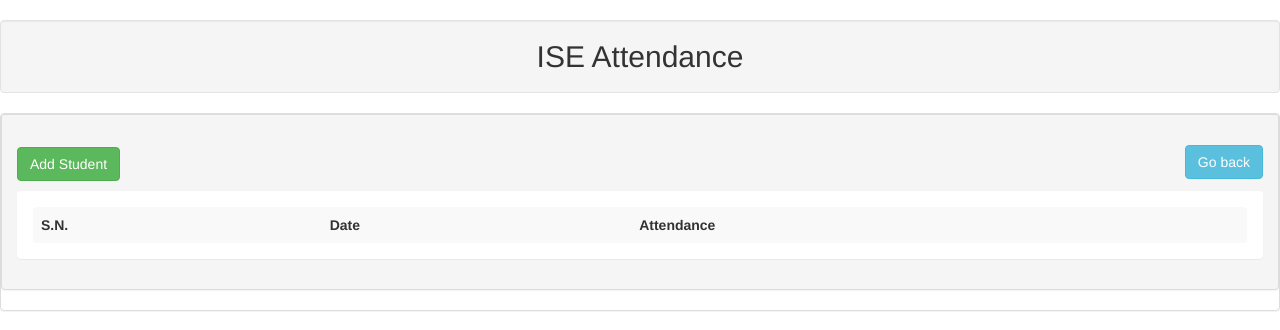
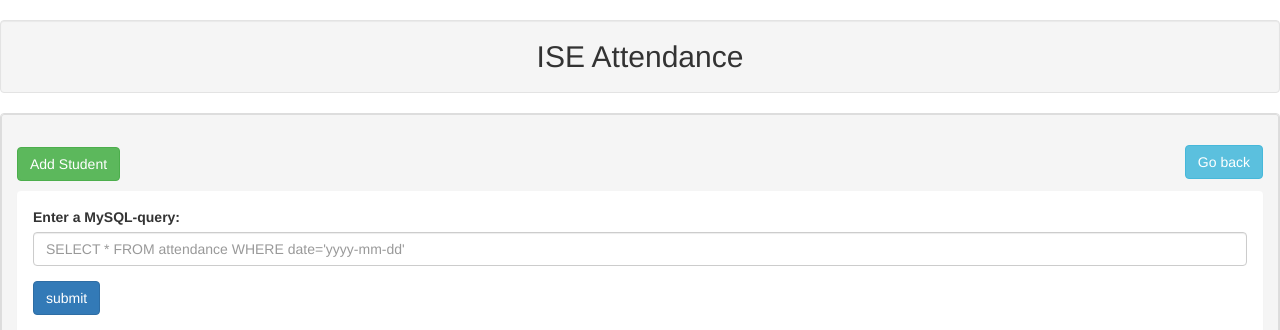
Before and after one commit to sudarshanvm/Attendance, a PHP site: page /view.php in a window 1280 px wide. Shown: the top 330 px of the page. Run offline with PHP 8.4, Linux system fonts and the light colour scheme; data that the repository does not hold is empty.

Commit message:
display attendance errors resolved and index,view modified

```diff
--- a/view.php
+++ b/view.php
@@ -12,14 +12,27 @@
  			<a href="index.php" class="btn btn-info pull-right">Go back</a>
  		</h2>
 
+
  		<div class="panel panel-body">
  			<!-- <form action="index.php" method="post">
  -->
+ 			<form action="display_attendance.php" method="POST">
+ 				<div class="form-group">
+ 					<label for="query">Enter a MySQL-query: </label>
+ 					<input type="text" placeholder="SELECT * FROM attendance WHERE date='yyyy-mm-dd'" name="query" id="query" class="form-control" required>
+ 				</div>
+    			<div class="form-group">
+ 					<input type="submit" name="submit" value="submit" class="btn btn-primary" required>
+ 				</div>
+			</form>
+
+
  				<table class="table table-striped">
  					<tr>
  					<th>S.N.</th>
  					<th>Date</th>
- 					<th>Attendance</th>
+ 					<!-- <th>Attendance</th>
+					 -->
 					</tr>
 
  					<?php
@@ -37,13 +50,13 @@
  					 	<td> <?php echo $sn; ?> </td>
 
  					 	<td> <?php echo $row['date'] ?> </td>
- 					 	<td>
+ 					 	<!-- <td>
  					 		<form action="display_attendance.php" method="post">
- 					 		<input type="hidden" value="<?php echo $row['date']; ?>" name="date">
+ 					 		<input type="hidden" value="<?php //echo $row['date']; ?>" name="date">
  					 		<input type="submit" class="btn btn-primary" value="show attendance" >
  					 		</form>
  					 	</td>
-
+ -->
  					 </tr
 
  					 <?php
```
Also changed, not shown: display_attendance.php (+11 -7 lines), index.php (line endings or trailing spaces).
